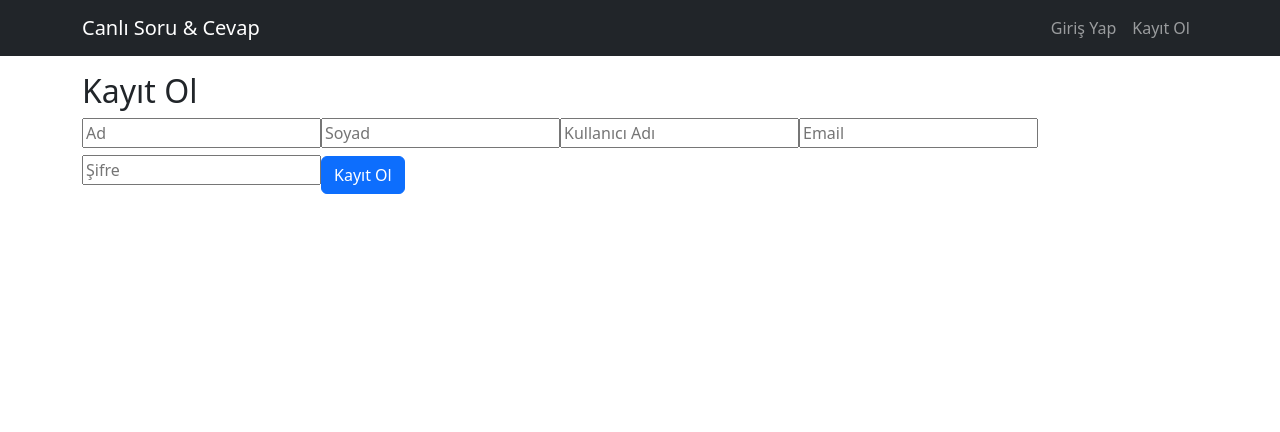
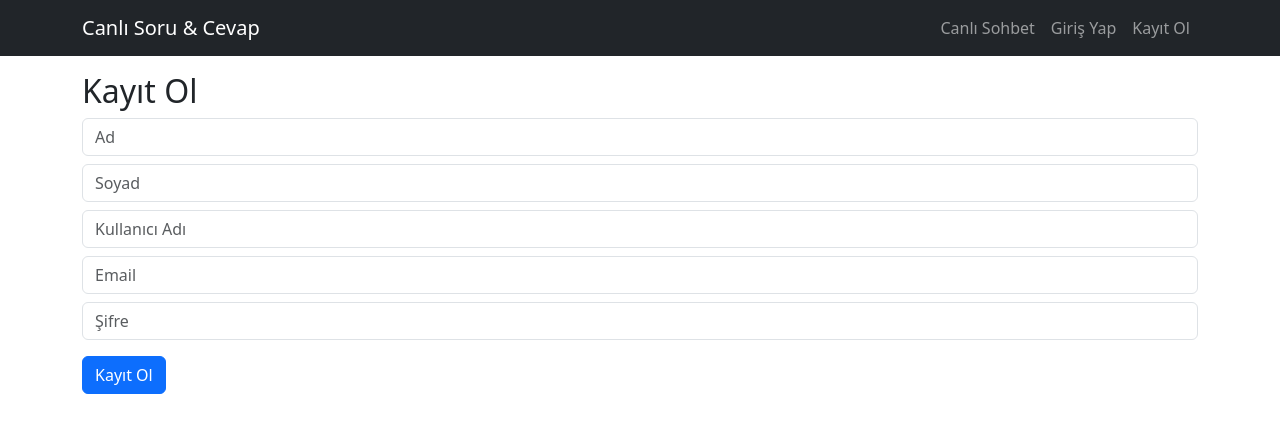
Before and after one commit to bunyaminyusufoglu/CanliSoruCevapPlatformu, a React (Create React App) app in the folder client/: page /register in a window 1280 px wide. Shown: the top 432 px of the page. Built offline with nearby package versions, Linux system fonts and the light colour scheme; no server answers; the HTML template or start-up script is replaced by a standard one.

Commit message:
Kullanıcı arayüzü oluşturuldu: Header, HomePage, LiveChat bileşenleri eklendi.

```diff
--- a/client/src/App.js
+++ b/client/src/App.js
@@ -3,12 +3,14 @@ import { BrowserRouter as Router, Routes, Route } from 'react-router-dom';
 import HomePage from './views/HomePage';
 import LoginPage from './views/LoginPage';
 import RegisterPage from './views/RegisterPage';
+import LiveChatPage from './views/LiveChatPage';
 
 function App() {
   return (
     <Router>
       <Routes>
         <Route path="/" element={<HomePage />} />
+        <Route path="/livechat" element={<LiveChatPage />} />
         <Route path="/login" element={<LoginPage />} />
         <Route path="/register" element={<RegisterPage />} />
       </Routes>
--- a/client/src/components/Header.js
+++ b/client/src/components/Header.js
@@ -6,6 +6,7 @@ const Header = () => {
       <div className="container">
         <a className="navbar-brand" href="/">Canlı Soru & Cevap</a>
         <div className="navbar-nav">
+          <a className="nav-link" href="/livechat">Canlı Sohbet</a>
           <a className="nav-link" href="/login">Giriş Yap</a>
           <a className="nav-link" href="/register">Kayıt Ol</a>
         </div>
--- /dev/null
+++ b/client/src/components/LiveChat.js
@@ -0,0 +1,46 @@
+import React, { useState, useEffect } from 'react';
+import { io } from 'socket.io-client';
+
+const socket = io('http://localhost:5000');
+
+const LiveChat = () => {
+  const [message, setMessage] = useState('');
+  const [chat, setChat] = useState([]);
+
+  useEffect(() => {
+    socket.on('chatMessage', (data) => {
+      setChat((prevChat) => [...prevChat, data]);
+    });
+    return () => socket.off('chatMessage');
+  }, []);
+
+  const sendMessage = () => {
+    if (message.trim()) {
+      socket.emit('chatMessage', message);
+      setMessage('');
+    }
+  };
+
+  return (
+    <div className="container mt-3">
+      <h3>Canlı Sohbet</h3>
+      <div className="chat-box">
+        {chat.map((msg, index) => (
+          <div key={index} className="chat-message">
+            {msg}
+          </div>
+        ))}
+      </div>
+      <input
+        type="text"
+        value={message}
+        onChange={(e) => setMessage(e.target.value)}
+        placeholder="Mesajınızı yazın..."
+        className="form-control mt-2"
+      />
+      <button onClick={sendMessage} className="btn btn-primary mt-2">Gönder</button>
+    </div>
+  );
+};
+
+export default LiveChat;
--- a/client/src/components/Login.js
+++ b/client/src/components/Login.js
@@ -17,9 +17,11 @@ const Login = () => {
   return (
     <div className="container mt-3">
       <h2>Giriş Yap</h2>
-      <input placeholder="Email" value={email} onChange={(e) => setEmail(e.target.value)} />
-      <input type="password" placeholder="Şifre" value={password} onChange={(e) => setPassword(e.target.value)} />
-      <button onClick={handleLogin} className="btn btn-primary mt-2">Giriş Yap</button>
+      <form onSubmit={handleLogin}>
+        <input type="email" className="form-control mb-2" id="email" placeholder="Email" value={email} onChange={(e) => setEmail(e.target.value)} />
+        <input type="password" className="form-control mb-2" id="password" placeholder="Şifre" value={password} onChange={(e) => setPassword(e.target.value)} />
+        <button type="submit" className="btn btn-primary mt-2">Giriş Yap</button>
+      </form>
     </div>
   );
 };
--- a/client/src/components/Register.js
+++ b/client/src/components/Register.js
@@ -20,12 +20,14 @@ const Register = () => {
   return (
     <div className="container mt-3">
       <h2>Kayıt Ol</h2>
-      <input placeholder="Ad" value={ad} onChange={(e) => setAd(e.target.value)} />
-      <input placeholder="Soyad" value={soyad} onChange={(e) => setSoyad(e.target.value)} />
-      <input placeholder="Kullanıcı Adı" value={username} onChange={(e) => setUsername(e.target.value)} />
-      <input placeholder="Email" value={email} onChange={(e) => setEmail(e.target.value)} />
-      <input type="password" placeholder="Şifre" value={password} onChange={(e) => setPassword(e.target.value)} />
-      <button onClick={handleRegister} className="btn btn-primary mt-2">Kayıt Ol</button>
+      <form onSubmit={handleRegister}>
+        <input className="form-control mb-2" placeholder="Ad" value={ad} onChange={(e) => setAd(e.target.value)} />
+        <input className="form-control mb-2" placeholder="Soyad" value={soyad} onChange={(e) => setSoyad(e.target.value)} />
+        <input className="form-control mb-2" placeholder="Kullanıcı Adı" value={username} onChange={(e) => setUsername(e.target.value)} />
+        <input className="form-control mb-2" placeholder="Email" value={email} onChange={(e) => setEmail(e.target.value)} />
+        <input className="form-control mb-2" type="password" placeholder="Şifre" value={password} onChange={(e) => setPassword(e.target.value)} />
+        <button type="submit" className="btn btn-primary mt-2">Kayıt Ol</button>
+      </form>
     </div>
   );
 };
--- /dev/null
+++ b/client/src/views/LiveChatPage.js
@@ -0,0 +1,14 @@
+import React from 'react';
+import Header from '../components/Header';
+import LiveChat from '../components/LiveChat';
+
+const LiveChatPage = () => {
+  return (
+    <div>
+      <Header />
+      <LiveChat />
+    </div>
+  );
+};
+
+export default LiveChatPage;
--- a/package.json
+++ b/package.json
@@ -1,5 +1,6 @@
 {
   "dependencies": {
-    "socket.io": "^4.8.1"
+    "socket.io": "^4.8.1",
+    "socket.io-client": "^4.8.1"
   }
 }
```
Also changed, not shown: 1 other file (tests, documents, lock files or other folders).
